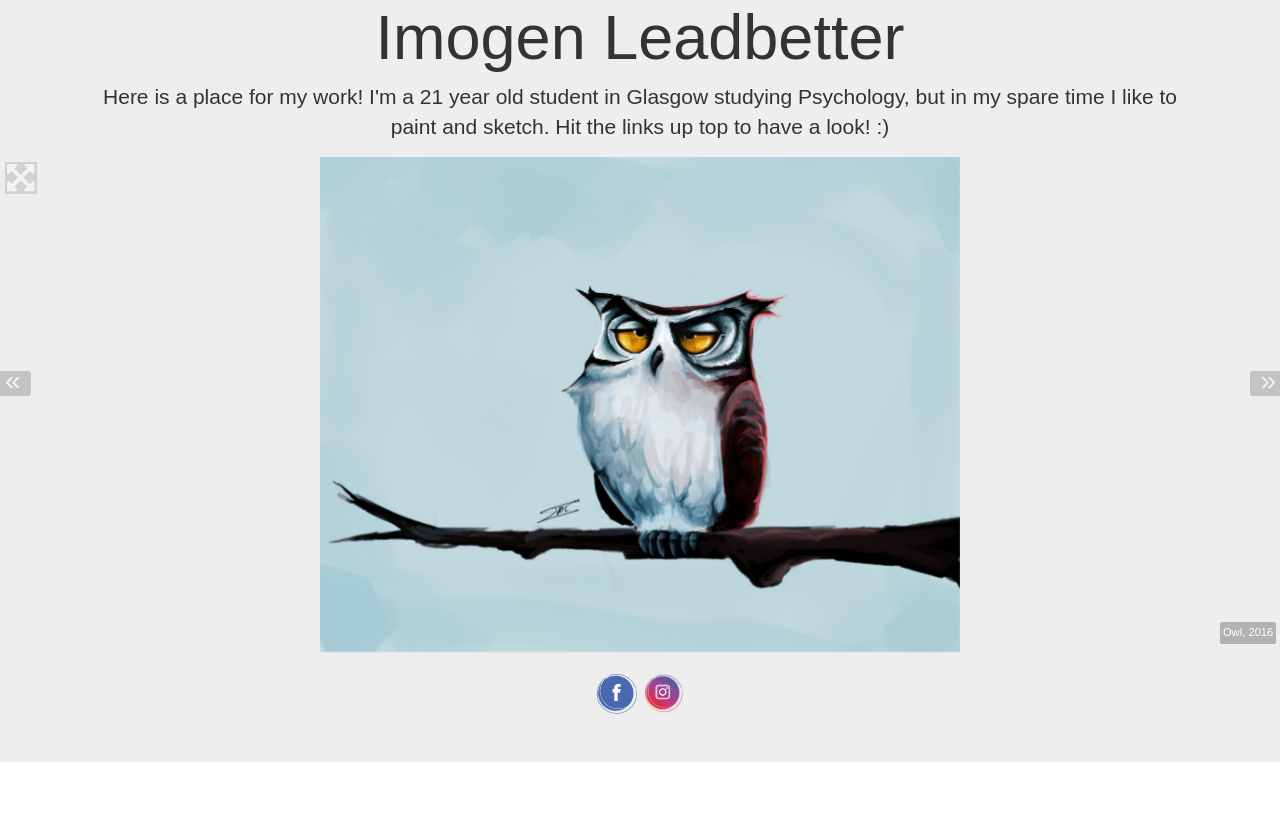
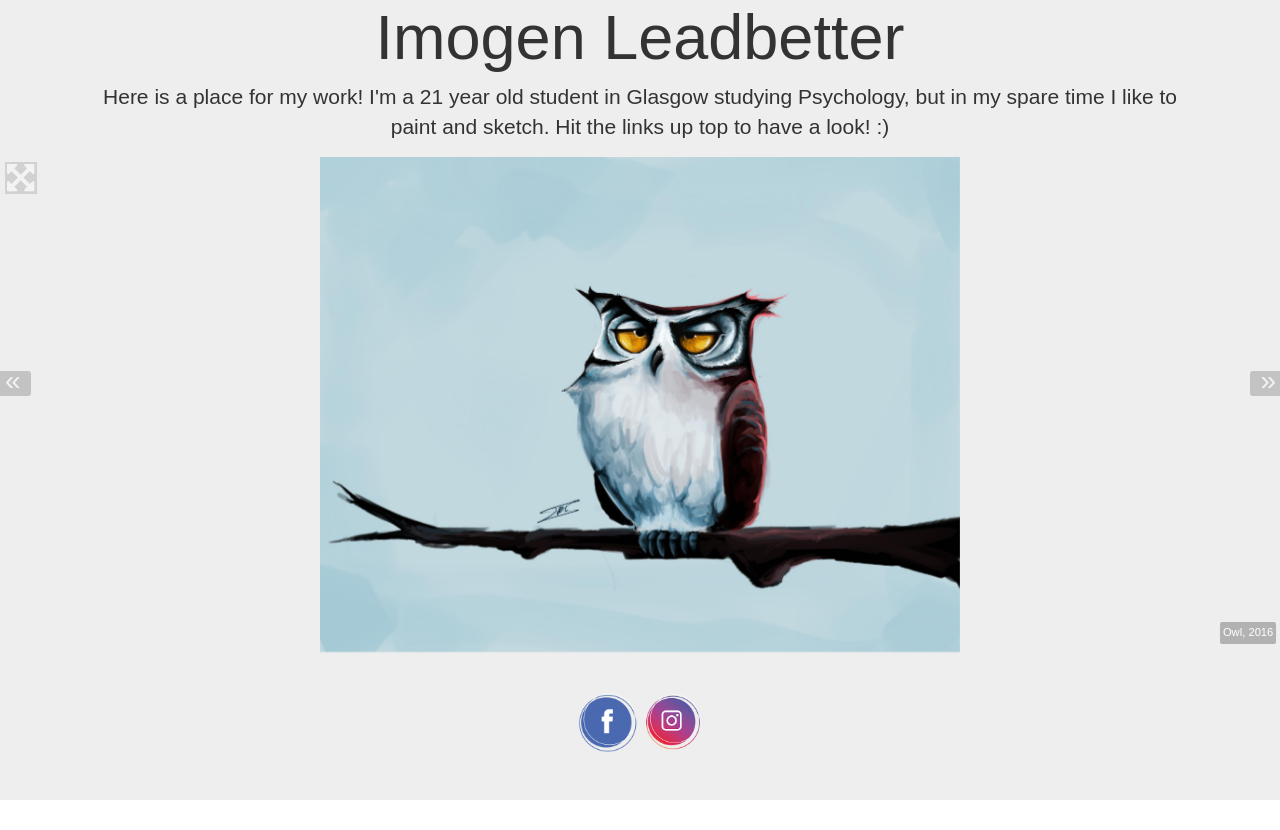
Before and after one commit to ImogenRL/CFG-Portfolio, a plain HTML site: page index.html in a window 1280 px wide. Shown: the part 359-1189 px from the top of the page. Before the commit the page ends 1151 px from the top, so only its background shows below. Drawn offline with nearby package versions, Linux system fonts and the light colour scheme; files whose address does not match are found by name.

```diff
--- a/css/index.css
+++ b/css/index.css
@@ -19,7 +19,7 @@
 }
 
 #media {
-  margin-top: 20px;
+  margin-top: 40px;
 }
 
 h1 {
--- a/index.html
+++ b/index.html
@@ -80,10 +80,10 @@
 
   <div id="media">
     <a href="https://www.facebook.com/imogen9001" target="_blank">
-      <img src="Images/facebook.png" class="contactpics" id="Facebook" height="42" width="42">
+      <img src="Images/facebook.png" class="contactpics" id="Facebook" height="60" width="60">
     </a>
     <a href="https://www.instagram.com/imogenrl_art/" target="_blank">
-      <img src="Images/insta.png" class="contactpics" id="Instagram" height="42" width="42">
+      <img src="Images/insta.png" class="contactpics" id="Instagram" height="60" width="60">
     </a>
   </div>
 </div>
```
Also changed, not shown: other.html (+2 -2 lines), work.html (+2 -2 lines).
